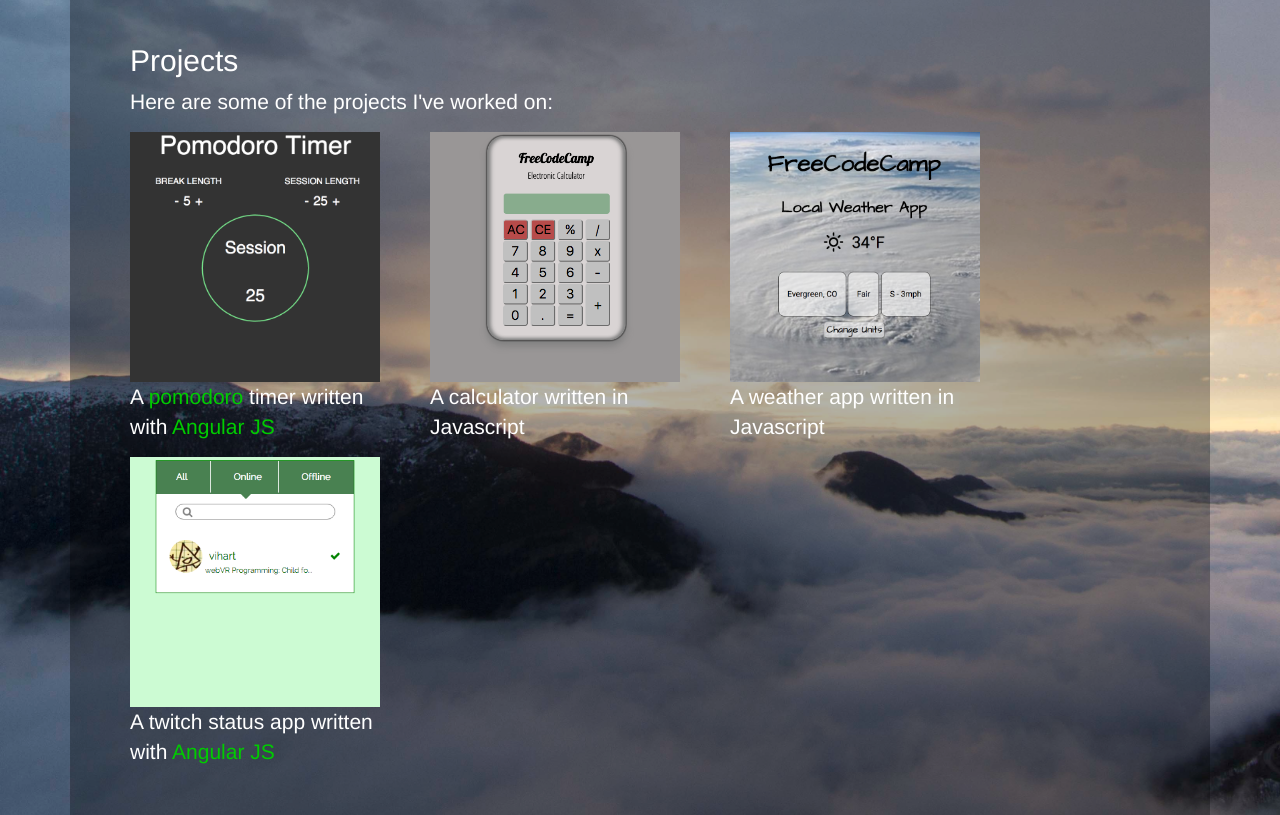
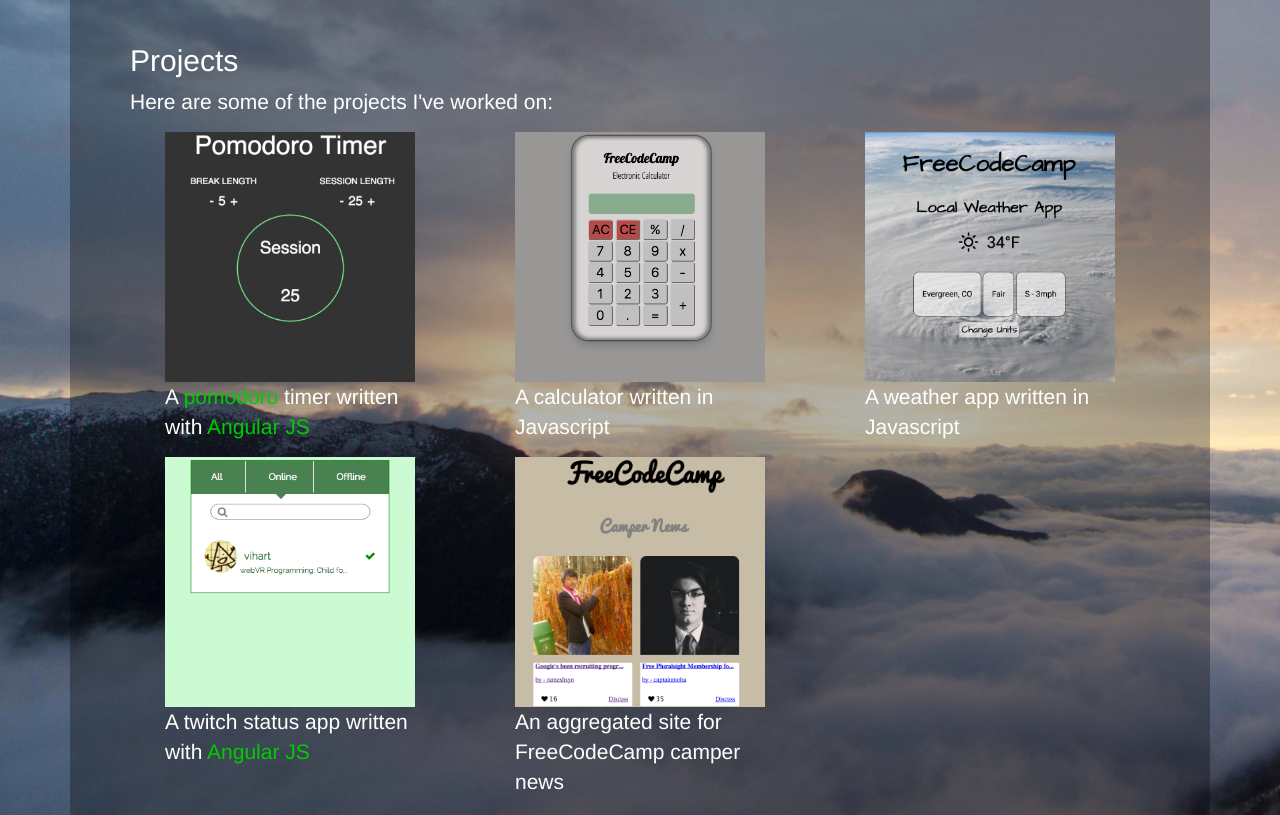
Before and after one commit to adferras/adferras.github.io, a website: page index.html in a window 1280 px wide. Shown: the part 380-1195 px from the top of the page. Drawn offline with nearby package versions, Linux system fonts and the light colour scheme.

Commit message:
Include camper news app

```diff
--- a/index.html
+++ b/index.html
@@ -60,28 +60,34 @@
       <h2>Projects</h2>
       <p>Here are some of the projects I've worked on:</p>
       <div class="row">
-        <div class="col-md-6 projects">
+        <div class="col-md-4 projects">
           <a href="http://adferras.github.io/pomodoro_timer/"><img src="/images/pomodoro.png" alt="preview pomodoro app"></a>
           <div>
             <p>A <a href="https://en.wikipedia.org/wiki/Pomodoro_Technique">pomodoro</a> timer written with <a href="https://angularjs.org/">Angular JS</a></p>
           </div>
         </div>
-        <div class="col-md-6 projects">
+        <div class="col-md-4 projects">
           <a href="http://adferras.github.io/js_calculator/"><img src="/images/calculator.png" alt="preview calculator app"></a>
           <div>
             <p>A calculator written in Javascript</p>
           </div>
         </div>
-        <div class="col-md-6 projects">
+        <div class="col-md-4 projects">
           <a href="http://adferras.github.io/weather_app/"><img src="/images/weather.png" alt="preview weather app"></a>
           <div>
             <p>A weather app written in Javascript</p>
           </div>
         </div>
-        <div class="col-md-6 projects">
+        <div class="col-md-4 projects">
           <a href="http://adferras.github.io/twitch_status/"><img src="/images/twitch.png" alt="preview twitch status app"></a>
           <div>
             <p>A twitch status app written with <a href="https://angularjs.org/">Angular JS</a></p>
+          </div>
+        </div>
+        <div class="col-md-4 projects">
+          <a href="http://adferras.github.io/camper_news/"><img src="/images/camper_news.png" alt="preview camper news app"></a>
+          <div>
+            <p>An aggregated site for FreeCodeCamp camper news</p>
           </div>
         </div>
       </div>
@@ -90,19 +96,19 @@
     <div id="contact" class="footer">
       <h2 class="text-center">Connect with Adam Ferras</h2>
       <div id="footer-contact" class="row">
-        <div class="col-md-3">
+        <div class="col-md-3 contacts">
           <a class="btn icon-twitter"
              href="https://twitter.com/ad_ferras">  Twitter</a>
         </div>
-        <div class="col-md-3">
+        <div class="col-md-3 contacts">
           <a class="btn icon-linkedin"
              href="https://www.linkedin.com/in/adam-ferras-10491577">  LinkedIn</a>
         </div>
-        <div class="col-md-3">
+        <div class="col-md-3 contacts">
           <a class="btn icon-github" href="https://github.com/adferras">
             GitHub</a>
         </div>
-        <div class="col-md-3">
+        <div class="col-md-3 contacts">
           <a class="btn icon-cloud"
              href="http://www.freecodecamp.com/adferras">  Free Code Camp</a>
         </div>
--- a/stylesheets/profile.css
+++ b/stylesheets/profile.css
@@ -5,6 +5,8 @@ a img {
   max-width: 250px;
   max-height: 250px;
   color: black;
+  display: block;
+  margin: auto;
 }
 body {
   background: url('/images/IMG_2410.jpg');
@@ -22,7 +24,7 @@ body {
   width: 150px;
   margin: 4px;
 }
-.col-md-3 {
+.contacts {
   padding-left: 47px;
   text-align: center;
 }
@@ -50,6 +52,8 @@ a {
   background-color: #e6e6e6;
 }
 
-.projects {
-  width: 300px;
+.projects div {
+  display: block;
+  margin: auto;
+  width: 250px;
 }
```
Also changed, not shown: _site/images/camper_news.png (added), _site/index.html, _site/stylesheets/profile.css, images/camper_news.png (added).
